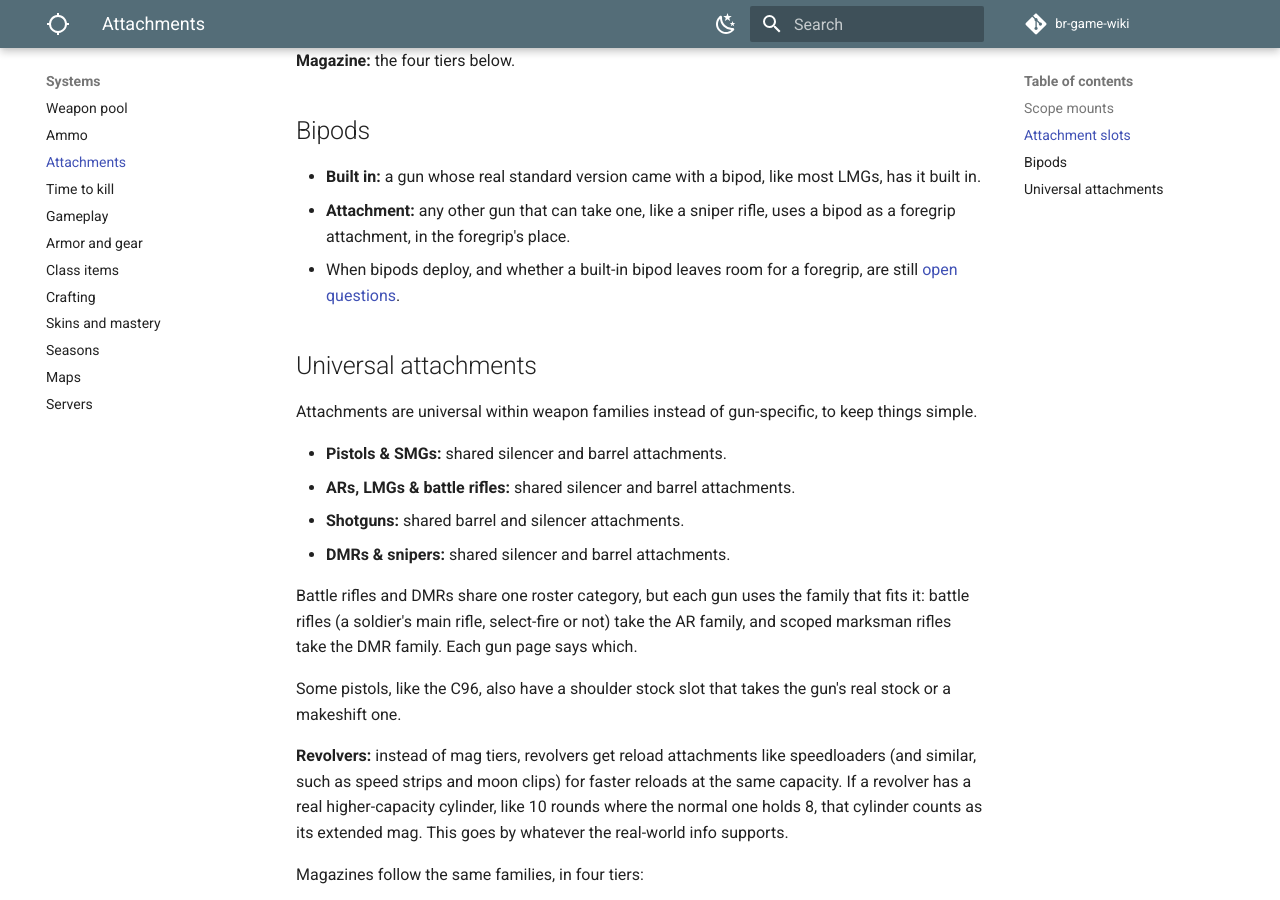
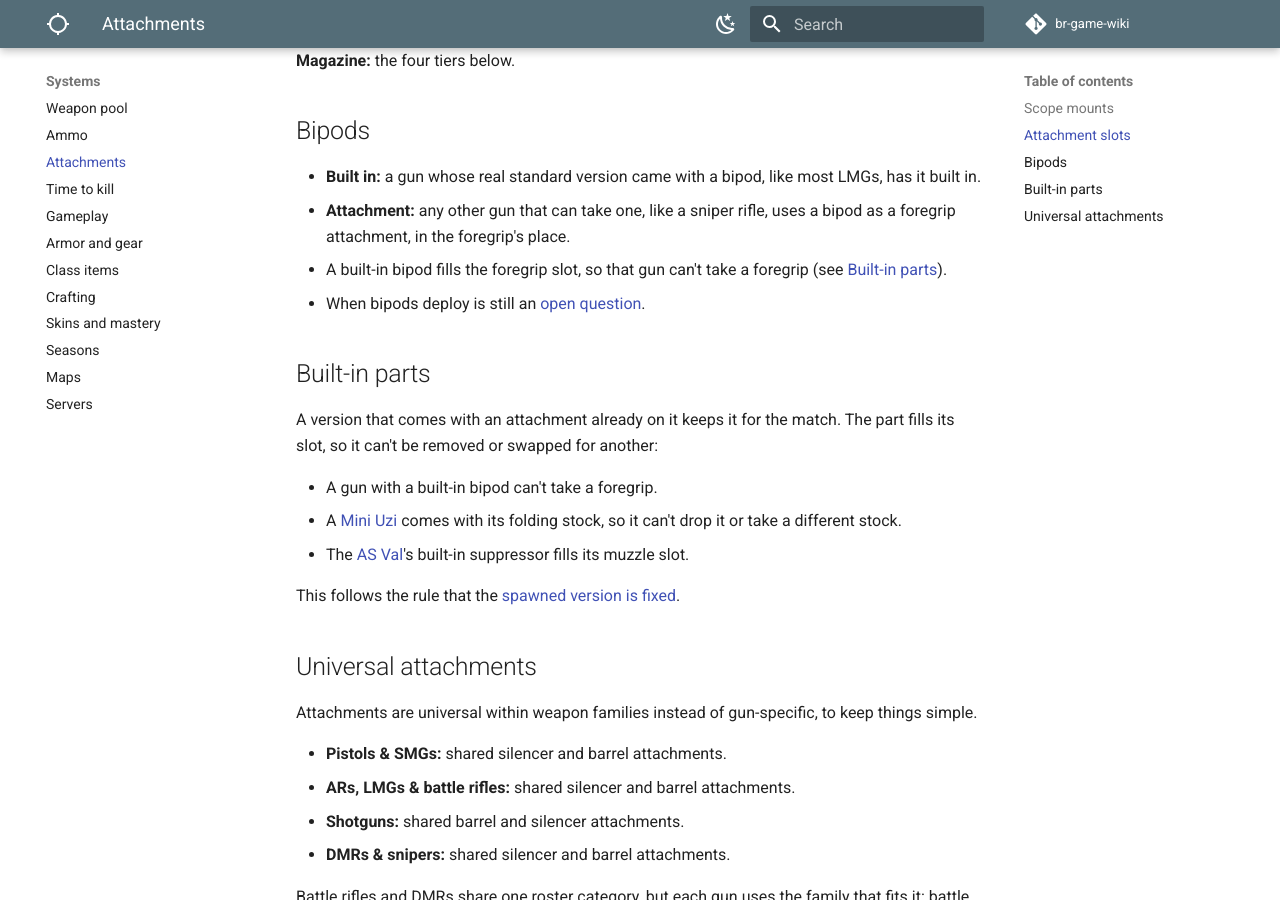
Before and after one commit to DerrickSpartan1/br-game-wiki, an MkDocs documentation site: the page built from docs/systems/attachments.md, in a window 1280 px wide and 900 px high, scrolled down 1680 px. Built offline with MkDocs 1.6.1 and Material for MkDocs 9.7.7, drawn with Linux system fonts in a browser that asks for light colours; comment, search, counter and statistics services are not loaded.

Commit message:
Decide that built-in parts stay on and fill their slot
Co-Authored-By: Claude Opus 5.5 <noreply@anthropic.com>
Claude-Session: https://claude.ai/code/session_01LAp2s4euUjj6HZthupXLj4

```diff
--- a/docs/systems/attachments.md
+++ b/docs/systems/attachments.md
@@ -54,7 +54,18 @@ Every gun has up to five slots: muzzle, foregrip, sight, stock, and magazine. Th
 
 - **Built in:** a gun whose real standard version came with a bipod, like most LMGs, has it built in.
 - **Attachment:** any other gun that can take one, like a sniper rifle, uses a bipod as a foregrip attachment, in the foregrip's place.
-- When bipods deploy, and whether a built-in bipod leaves room for a foregrip, are still [open questions](../planning/open-questions.md#systems).
+- A built-in bipod fills the foregrip slot, so that gun can't take a foregrip (see [Built-in parts](#built-in-parts)).
+- When bipods deploy is still an [open question](../planning/open-questions.md#systems).
+
+## Built-in parts
+
+A version that comes with an attachment already on it keeps it for the match. The part fills its slot, so it can't be removed or swapped for another:
+
+- A gun with a built-in bipod can't take a foregrip.
+- A [Mini Uzi](../weapons/smgs/uzi.md) comes with its folding stock, so it can't drop it or take a different stock.
+- The [AS Val](../weapons/assault-rifles/as-val.md)'s built-in suppressor fills its muzzle slot.
+
+This follows the rule that the [spawned version is fixed](../rules.md#spawned-version-is-fixed).
 
 ## Universal attachments
 
```
Also changed, not shown: docs/planning/changelog.md (+1 -0 lines), docs/planning/decisions.md (+1 -0 lines), docs/planning/open-questions.md (+1 -1 lines), docs/rules.md (+2 -0 lines).
